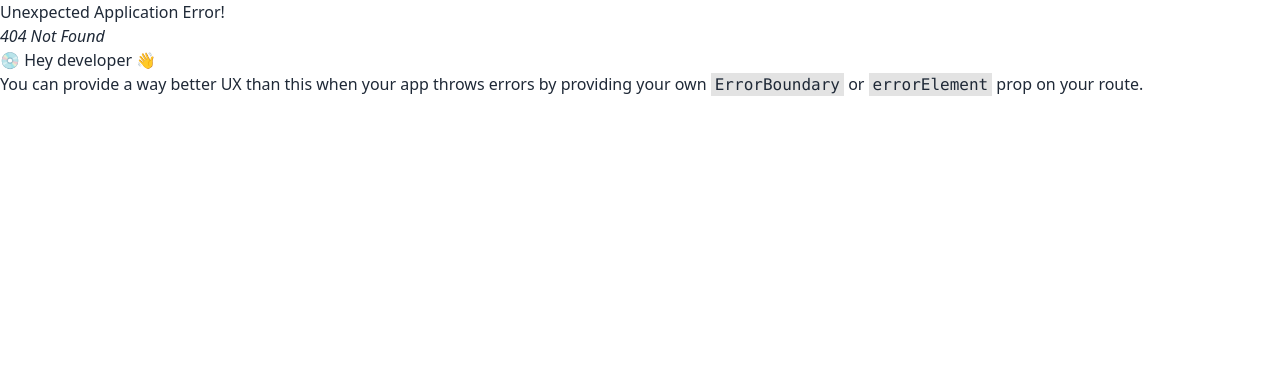
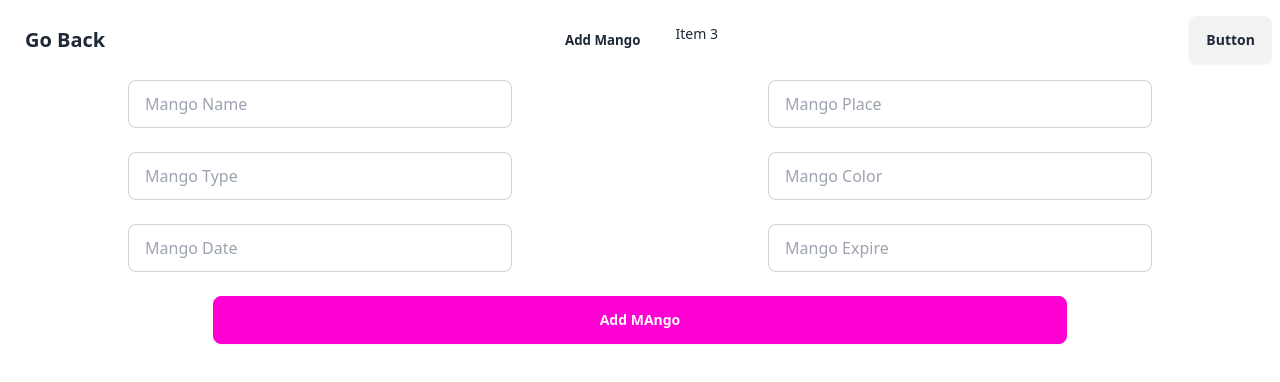
Before and after one commit to Arif-Islam21/simple-crud-practise, a React (Vite) app in the folder frontEnd/name-of-your-project/: page /addMango in a window 1280 px wide. Before the commit this address had no page. Shown: the top 382 px of the page. Built offline with nearby package versions, Linux system fonts and the light colour scheme.

Commit message:
connected to mongo db

```diff
--- /dev/null
+++ b/frontEnd/name-of-your-project/src/Components/AddMango.jsx
@@ -0,0 +1,78 @@
+const AddMango = () => {
+  const handleAddMango = (e) => {
+    e.preventDefault();
+    const form = e.target;
+    const mangoName = form.mangoName.value;
+    const mangoPlace = form.mangoPlace.value;
+    const mangoType = form.mangoType.value;
+    const mangoColor = form.mangoColor.value;
+    const mangoDate = form.mangoDate.value;
+    const mangoExpire = form.mangoExpire.value;
+    const mangoData = {
+      mangoName,
+      mangoPlace,
+      mangoType,
+      mangoColor,
+      mangoDate,
+      mangoExpire,
+    };
+
+    console.log(mangoData);
+  };
+
+  return (
+    <div className="container mx-auto">
+      <form onSubmit={handleAddMango} className="space-y-6">
+        <div className="flex justify-around">
+          <input
+            type="text"
+            placeholder="Mango Name"
+            name="mangoName"
+            className="input input-bordered w-full max-w-sm"
+          />
+          <input
+            type="text"
+            placeholder="Mango Place"
+            name="mangoPlace"
+            className="input input-bordered w-full max-w-sm"
+          />
+        </div>
+        <div className="flex justify-around">
+          <input
+            type="text"
+            placeholder="Mango Type"
+            name="mangoType"
+            className="input input-bordered w-full max-w-sm"
+          />
+          <input
+            type="text"
+            placeholder="Mango Color"
+            name="mangoColor"
+            className="input input-bordered w-full max-w-sm"
+          />
+        </div>
+        <div className="flex justify-around">
+          <input
+            type="text"
+            placeholder="Mango Date"
+            name="mangoDate"
+            className="input input-bordered w-full max-w-sm"
+          />
+          <input
+            type="text"
+            placeholder="Mango Expire"
+            name="mangoExpire"
+            className="input input-bordered w-full max-w-sm"
+          />
+        </div>
+        <input
+          type="submit"
+          value="Add MAngo"
+          className="btn btn-secondary w-2/3 flex  mx-auto"
+        />
+      </form>
+    </div>
+  );
+};
+
+export default AddMango;
--- /dev/null
+++ b/frontEnd/name-of-your-project/src/Components/ErrorPage.jsx
@@ -0,0 +1,10 @@
+const ErrorPage = () => {
+  return (
+    <div className="text-center">
+      <h2 className="text-4xl text-center">404</h2>
+      <p>Page Not Found</p>
+    </div>
+  );
+};
+
+export default ErrorPage;
--- a/frontEnd/name-of-your-project/src/Components/Navbar.jsx
+++ b/frontEnd/name-of-your-project/src/Components/Navbar.jsx
@@ -1,4 +1,18 @@
+import { Link } from "react-router-dom";
+
 const Navbar = () => {
+  const links = (
+    <>
+      <Link to={"/addMango"}>
+        <li>
+          <button className="btn btn-ghost">Add Mango</button>
+        </li>
+      </Link>
+      <li>
+        <a>Item 3</a>
+      </li>
+    </>
+  );
   return (
     <div className="navbar bg-base-100">
       <div className="navbar-start">
@@ -23,49 +37,15 @@ const Navbar = () => {
             tabIndex={0}
             className="menu menu-sm dropdown-content mt-3 z-[1] p-2 shadow bg-base-100 rounded-box w-52"
           >
-            <li>
-              <a>Item 1</a>
-            </li>
-            <li>
-              <a>Parent</a>
-              <ul className="p-2">
-                <li>
-                  <a>Submenu 1</a>
-                </li>
-                <li>
-                  <a>Submenu 2</a>
-                </li>
-              </ul>
-            </li>
-            <li>
-              <a>Item 3</a>
-            </li>
+            {links}
           </ul>
         </div>
-        <a className="btn btn-ghost text-xl">daisyUI</a>
+        <Link to={-1} className="btn btn-ghost text-xl">
+          Go Back
+        </Link>
       </div>
       <div className="navbar-center hidden lg:flex">
-        <ul className="menu menu-horizontal px-1">
-          <li>
-            <a>Item 1</a>
-          </li>
-          <li>
-            <details>
-              <summary>Parent</summary>
-              <ul className="p-2">
-                <li>
-                  <a>Submenu 1</a>
-                </li>
-                <li>
-                  <a>Submenu 2</a>
-                </li>
-              </ul>
-            </details>
-          </li>
-          <li>
-            <a>Item 3</a>
-          </li>
-        </ul>
+        <ul className="menu menu-horizontal px-1">{links}</ul>
       </div>
       <div className="navbar-end">
         <a className="btn">Button</a>
--- a/frontEnd/name-of-your-project/src/main.jsx
+++ b/frontEnd/name-of-your-project/src/main.jsx
@@ -4,11 +4,20 @@ import ReactDOM from "react-dom/client";
 import "./index.css";
 import { createBrowserRouter, RouterProvider } from "react-router-dom";
 import Home from "./Components/Home";
+import ErrorPage from "./Components/ErrorPage";
+import AddMango from "./Components/AddMango";
 
 const router = createBrowserRouter([
   {
     path: "/",
     element: <Home></Home>,
+    errorElement: <ErrorPage></ErrorPage>,
+    children: [
+      {
+        path: "addMango",
+        element: <AddMango></AddMango>,
+      },
+    ],
   },
 ]);
 
```
Also changed, not shown: 1 other file (tests, documents, lock files or other folders).
